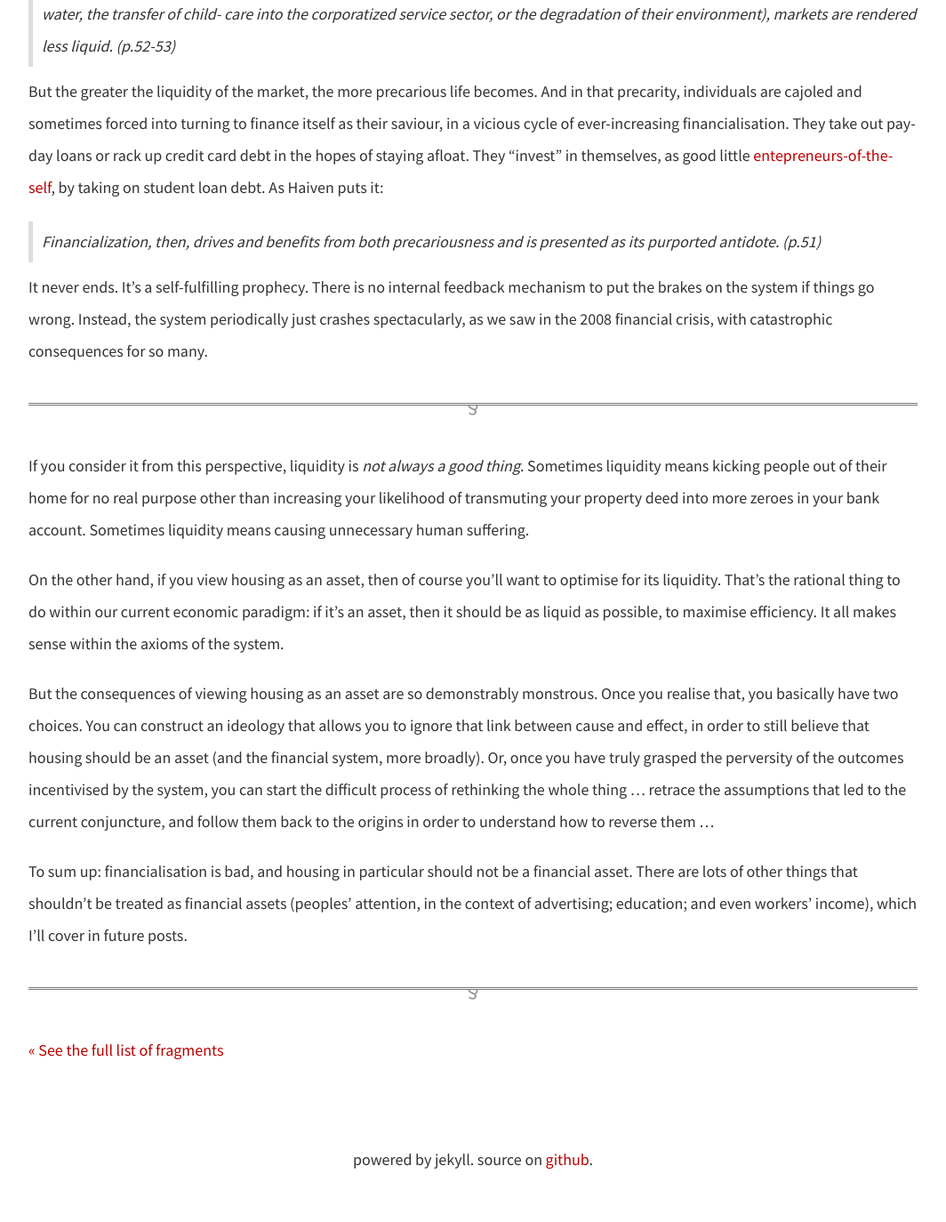
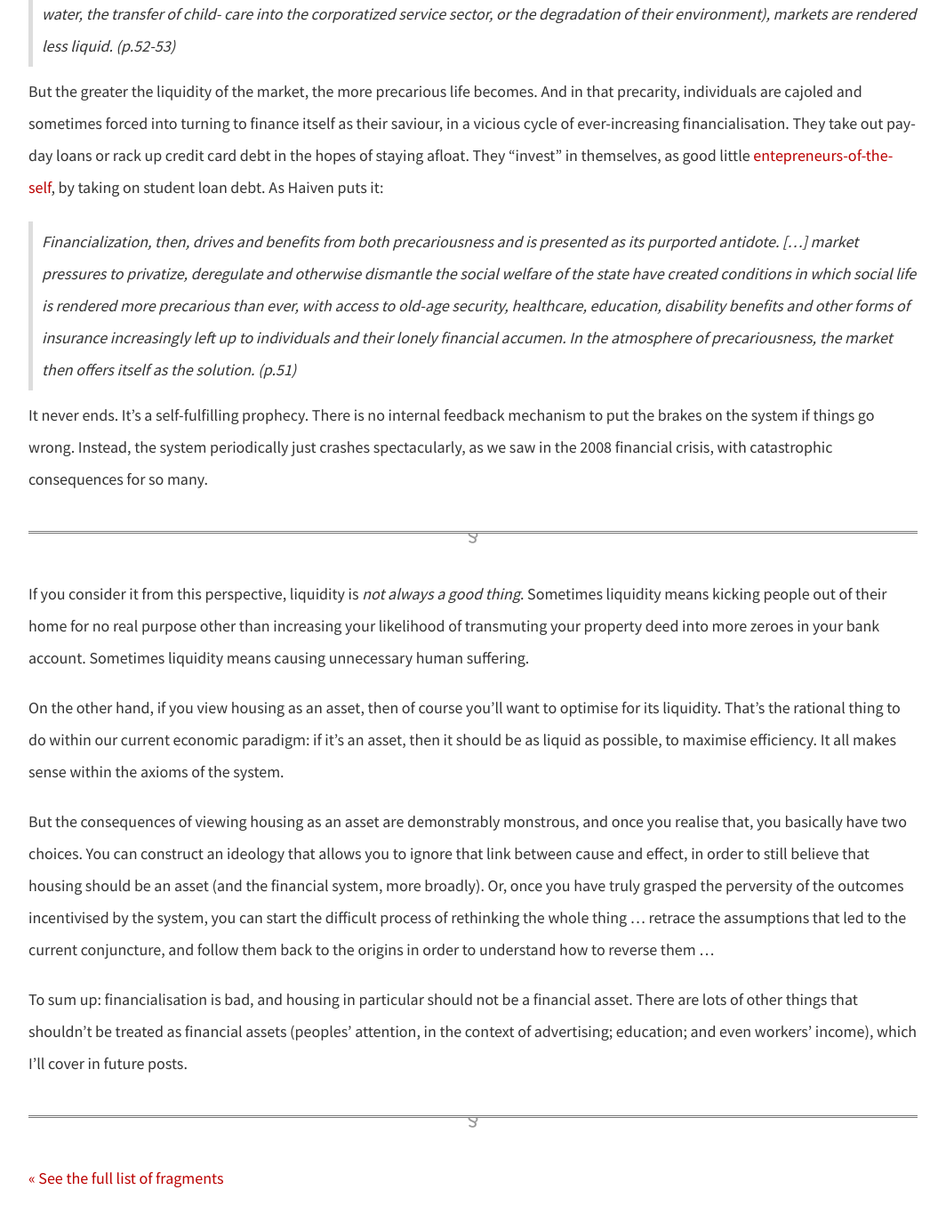
Before and after one commit to dellsystem/dellsystem.github.io, a Jekyll site: the page built from _posts/2019-1-20-fragments-20.md, in a window 1280 px wide and 1400 px high, scrolled down 1833 px. Shown: the top 1374 px of the window at 89% size, without its empty margins (108-1172 px from the left). Built offline with Jekyll 4.4.1, drawn with Linux system fonts in a browser that asks for light colours; before the commit the page ends 3172 px from its top, so only the background shows below that; some of the changed text lies outside the part shown.

Commit message:
Edit fragments-20 blog post
Extended quote from Max Haiven book + minor copy edit near the end

```diff
--- a/_posts/2019-1-20-fragments-20.md
+++ b/_posts/2019-1-20-fragments-20.md
@@ -25,7 +25,7 @@ care into the corporatized service sector, or the degradation of their environme
 
 But the greater the liquidity of the market, the more precarious life becomes. And in that precarity, individuals are cajoled and sometimes forced into turning to finance itself as their saviour, in a vicious cycle of ever-increasing financialisation. They take out pay-day loans or rack up credit card debt in the hopes of staying afloat. They "invest" in themselves, as good little [entepreneurs-of-the-self](https://lareviewofbooks.org/article/company-of-one-the-fate-of-democracy-in-an-age-of-neoliberalism/), by taking on student loan debt. As Haiven puts it:
 
-> Financialization, then, drives and benefits from both precariousness and is presented as its purported antidote. (p.51)
+> Financialization, then, drives and benefits from both precariousness and is presented as its purported antidote. [...] market pressures to privatize, deregulate and otherwise dismantle the social welfare of the state have created conditions in which social life is rendered more precarious than ever, with access to old-age security, healthcare, education, disability benefits and other forms of insurance increasingly left up to individuals and their lonely financial accumen. In the atmosphere of precariousness, the market then offers itself as the solution. (p.51)
 
 It never ends. It's a self-fulfilling prophecy. There is no internal feedback mechanism to put the brakes on the system if things go wrong. Instead, the system periodically just crashes spectacularly, as we saw in the 2008 financial crisis, with catastrophic consequences for so many.
 
@@ -35,6 +35,6 @@ If you consider it from this perspective, liquidity is _not always a good thing_
 
 On the other hand, if you view housing as an asset, then of course you'll want to optimise for its liquidity. That's the rational thing to do within our current economic paradigm: if it's an asset, then it should be as liquid as possible, to maximise efficiency. It all makes sense within the axioms of the system.
 
-But the consequences of viewing housing as an asset are so demonstrably monstrous. Once you realise that, you basically have two choices. You can construct an ideology that allows you to ignore that link between cause and effect, in order to still believe that housing should be an asset (and the financial system, more broadly). Or, once you have truly grasped the perversity of the outcomes incentivised by the system, you can start the difficult process of rethinking the whole thing ... retrace the assumptions that led to the current conjuncture, and follow them back to the origins in order to understand how to reverse them ...
+But the consequences of viewing housing as an asset are demonstrably monstrous, and once you realise that, you basically have two choices. You can construct an ideology that allows you to ignore that link between cause and effect, in order to still believe that housing should be an asset (and the financial system, more broadly). Or, once you have truly grasped the perversity of the outcomes incentivised by the system, you can start the difficult process of rethinking the whole thing ... retrace the assumptions that led to the current conjuncture, and follow them back to the origins in order to understand how to reverse them ...
 
 To sum up: financialisation is bad, and housing in particular should not be a financial asset. There are lots of other things that shouldn't be treated as financial assets (peoples' attention, in the context of advertising; education; and even workers' income), which I'll cover in future posts.
```
